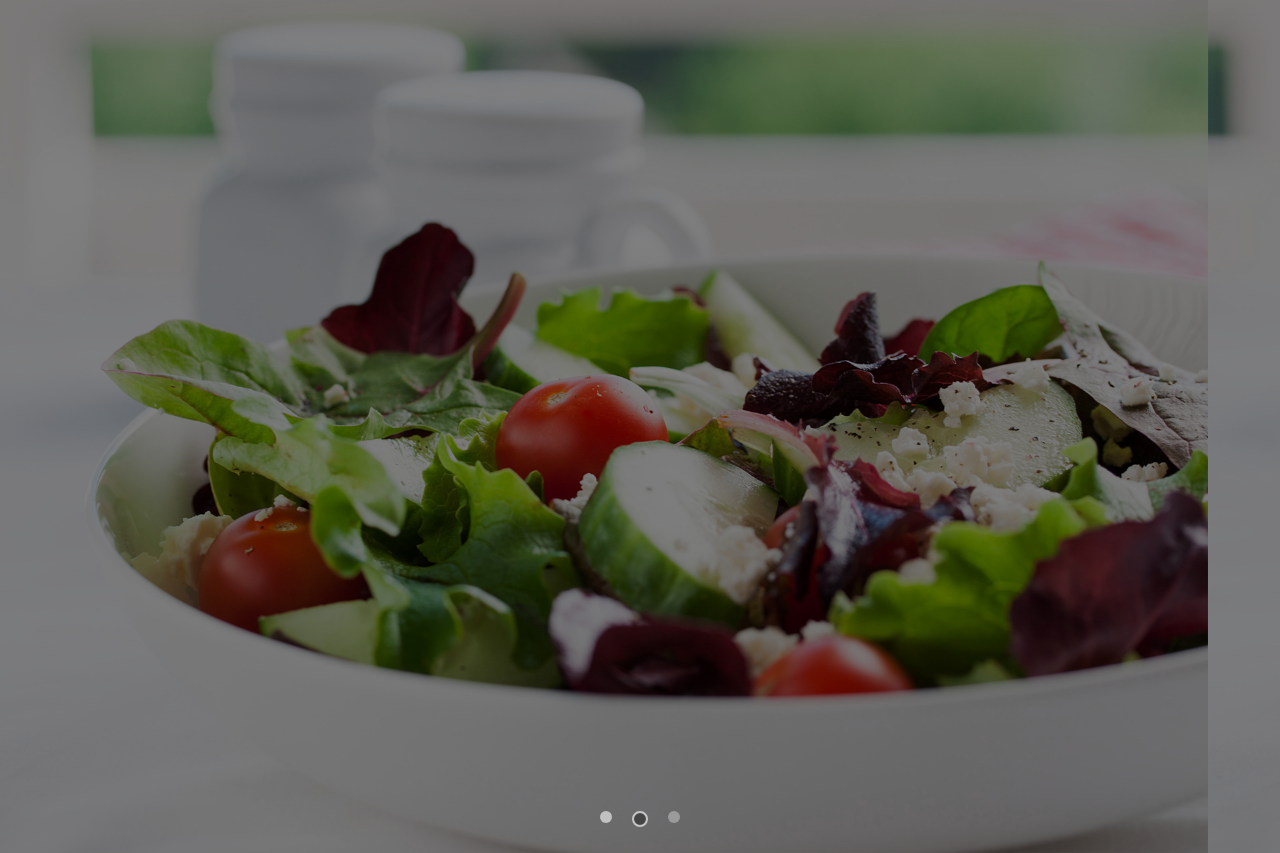
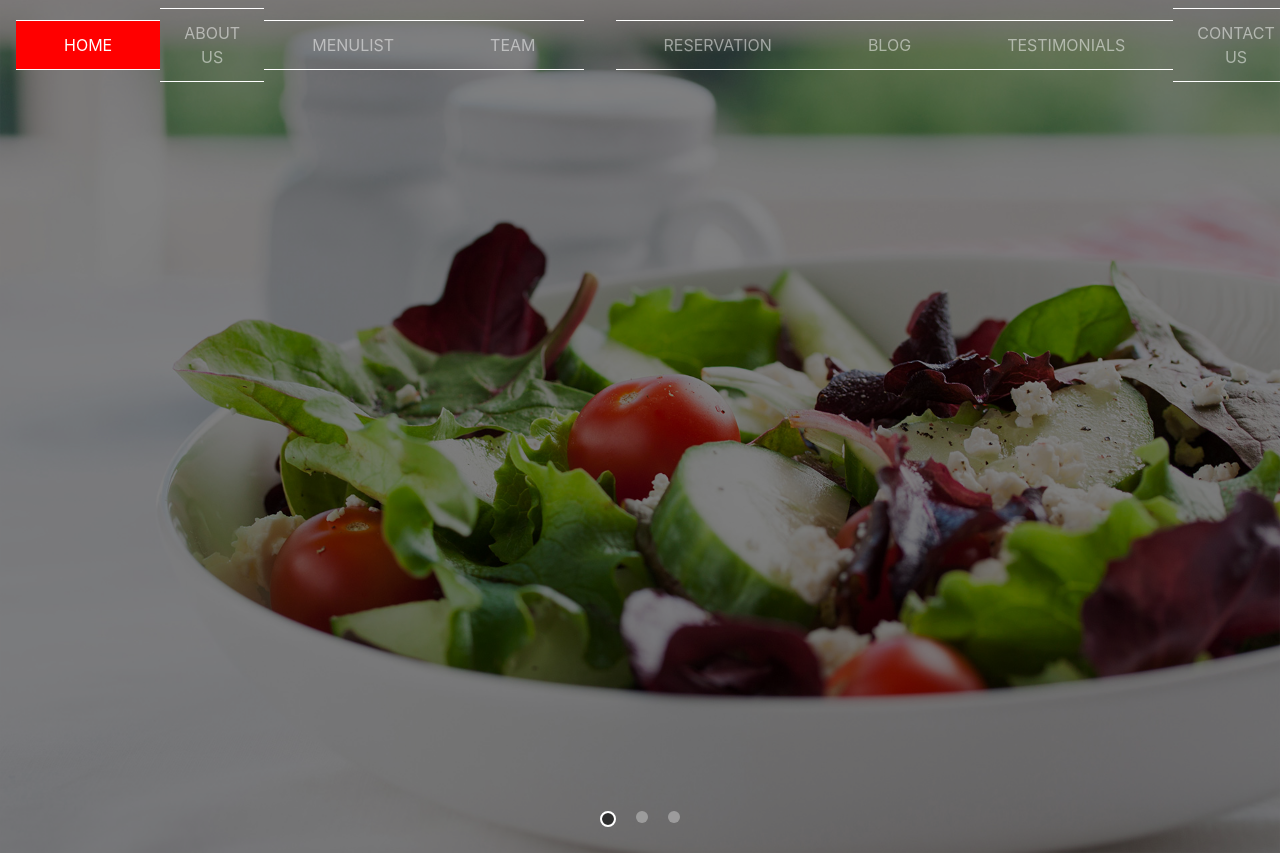
Before and after one commit to dawiteu/coding_16_site_chef, a website: page index.html in a window 1280 px wide. Drawn offline with nearby package versions, Linux system fonts and the light colour scheme.

Commit message:
heaedr NAV responsive

```diff
--- a/index.html
+++ b/index.html
@@ -10,8 +10,61 @@
 
     <header>
 
+
         <!-- Carousell  -->
-          <div id="carouselExampleIndicators" class="carousel slide" data-ride="carousel">
+        <div id="carouselExampleIndicators" class="carousel slide" data-ride="carousel">
+            <!-- nav -->
+            <nav class="w-100 navbar navbar-expand-lg navbar-dark bg-none text-white text-center container-fluid">
+                <!-- btn pour -- qd sm/xs -->
+                <button class="navbar-toggler ml-auto" type="button" data-toggle="collapse" data-target="#navbarNavDropdown" aria-controls="navbarNavDropdown" aria-expanded="false" aria-label="Toggle navigation">
+                <span class="navbar-toggler-icon"></span>
+                </button>
+
+
+                <div class="collapse navbar-collapse mx-auto" id="navbarNavDropdown">
+                    <ul class="navbar-nav align-items-center mx-auto">
+
+                        <li class="nav-item active py-1 w-xs-100">
+                            <a class="px-xl-5 px-lg-2 px-md-0 nav-link" href="#">Home <span class="sr-only">(current)</span></a>
+                        </li>
+
+                        <li class="nav-item py-1">
+                            <a class="px-xl-4 px-lg-1 px-md-0 nav-link" href="#">about us</a>
+                        </li>
+
+                        <li class="nav-item py-1">
+                            <a class="px-xl-5 px-lg-2 px-md-0 nav-link" href="#m">menulist</a>
+                        </li>
+
+                        <li class="nav-item py-1">
+                            <a class="px-xl-5 px-lg-2 px-md-0 nav-link" href="#t">team</a>
+                        </li>
+
+                        <a class="navbar-brand px-5 px-lg-3 mx-auto" href="#">
+                            <img src="public/images/logo.png" alt="" class="img-fluid">
+                        </a>
+
+                        <li class="nav-item py-1">
+                            <a class="px-xl-5 px-lg-2 px-md-0 nav-link" href="#">reservation</a>
+                        </li>
+
+                        <li class="nav-item py-1">
+                            <a class="px-xl-5 px-lg-2 px-md-0 nav-link" href="#">blog</a>
+                        </li>
+
+                        <li class="nav-item py-1">
+                            <a class="px-xl-5 px-lg-2 px-md-0 nav-link" href="#">testimonials</a>
+                        </li>
+
+                        <li class="nav-item py-1">
+                            <a class="px-xl-4 px-lg-1 px-md-0 nav-link" href="#">contact us</a>
+                        </li>
+
+              </ul>
+            </div>
+          </nav>
+        <!-- end nav -->
+
             <ol class="carousel-indicators">
               <li data-target="#carouselExampleIndicators" data-slide-to="0" class="active"></li>
               <li data-target="#carouselExampleIndicators" data-slide-to="1"></li>
--- a/src/sass/_modules/header.scss
+++ b/src/sass/_modules/header.scss
@@ -1,13 +1,17 @@
 header{
     width:100%;
-    // min-height:60vh;
+    position:relative;
+
+    div#carouselExampleIndicators{
+        z-index:1!important;
         background-color: black;
 
-    img{
+        div.carousel-item img{
             opacity:0.5;
         }
 
-    .carousel-indicators li {
+        .carousel-indicators{
+            li{
                 display: inline-block;
                 width: 12px;
                 height: 12px;
@@ -17,15 +21,35 @@ header{
                 border-radius: 50%;
                 background-color: #ccc;
             }
-    .carousel-indicators .active {
+            .active{
                     width: 12px;
                     height: 12px;
                     margin: 10px;
                     background-color: #2d2d2d;
                     border:2px solid white;
             }
-    // div#carouselExampleIndicators::before{
-    //     content: "Text";
-    //     z-index:2;
-    // }
         }
+
+        nav{
+            z-index:2000!important;
+            position:absolute!important;
+
+            li.nav-item{
+                border-top:1px solid white;
+                border-bottom:1px solid white;
+
+                .nav-link{
+                    text-transform: uppercase;
+                }
+
+                &:hover{
+                    background-color: red;
+                }
+            }
+            li.active{
+                background-color: red;
+            }
+        }
+
+    }
+}
```
Also changed, not shown: public/css/app.css, public/css/header.css, 1 other file. Lines whose indentation alone changed are shown as unchanged.
